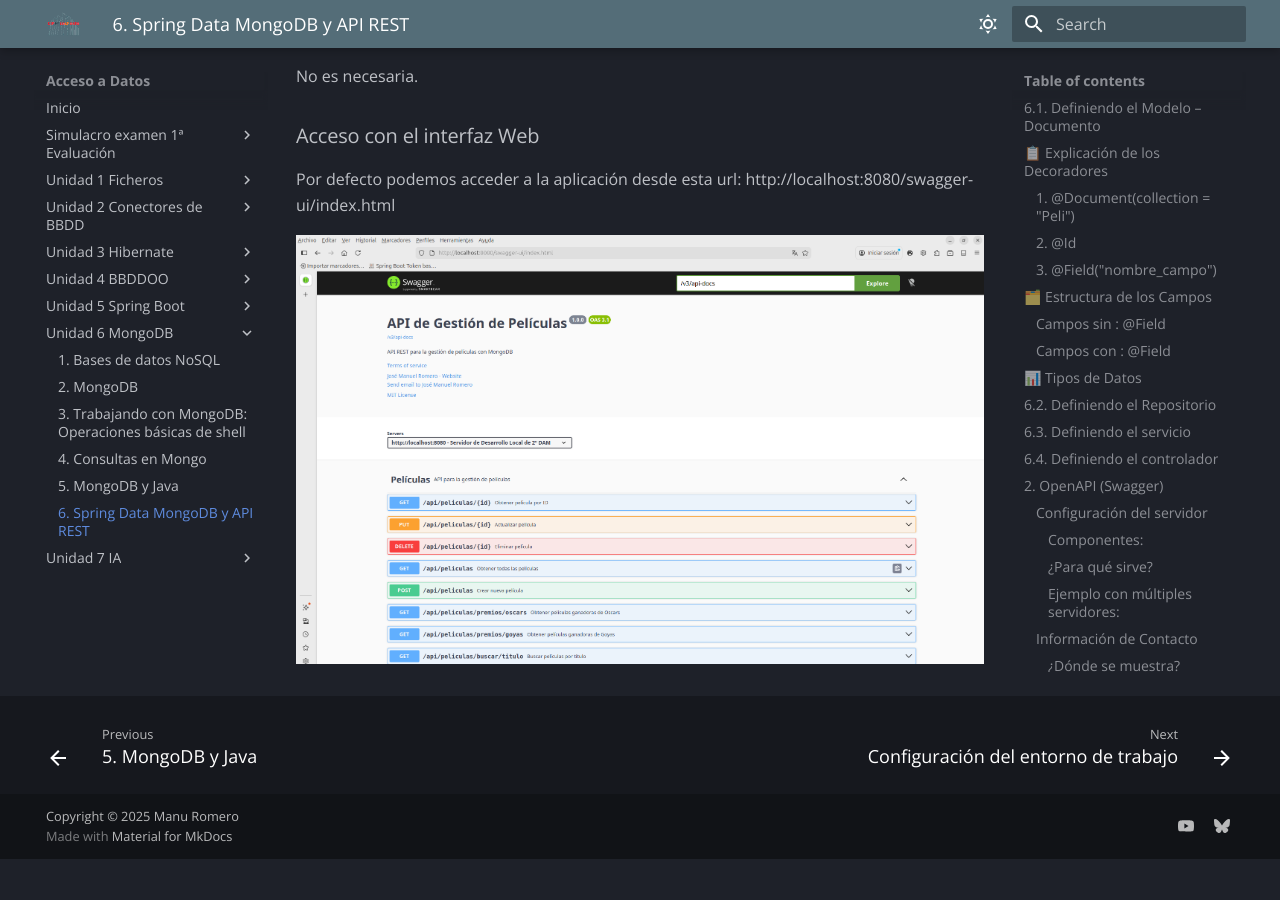
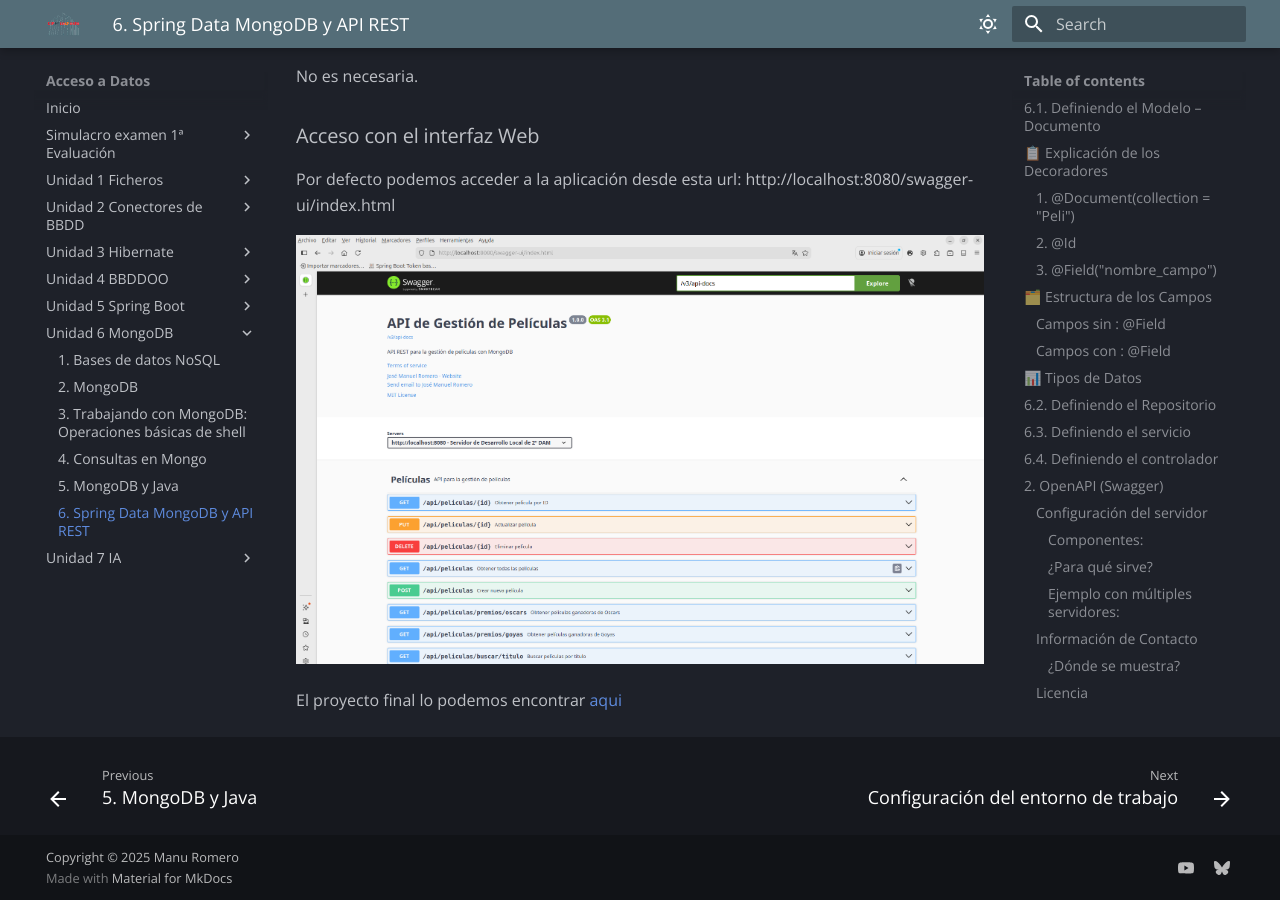
Before and after one commit to ManuEduGVA/ad, an MkDocs documentation site: the page built from docs/Unidad 6 MongoDB/6_Spring_MongoDB.es.md, in a window 1280 px wide and 900 px high, scrolled down 25547 px. Built offline with MkDocs 1.6.1 and Material for MkDocs 9.7.7, drawn with Linux system fonts in a browser that asks for light colours; some web fonts are replaced; before the commit the page ends 26406 px from its top, so only the background shows below that.

Commit message:
Unidad 6. Proyecto en Spring con MongoDB

```diff
--- a/docs/Unidad 6 MongoDB/6_Spring_MongoDB.es.md
+++ b/docs/Unidad 6 MongoDB/6_Spring_MongoDB.es.md
@@ -1215,3 +1215,5 @@
 Por defecto podemos acceder a la aplicación desde esta url: http://localhost:8080/swagger-ui/index.html
 
 ![SpringIA_conf_proyect](./img/OpenAPI.png)
+
+El proyecto final lo podemos encontrar [aqui](SpringMongoDB.zip)
```
Also changed, not shown: 1 other file.
